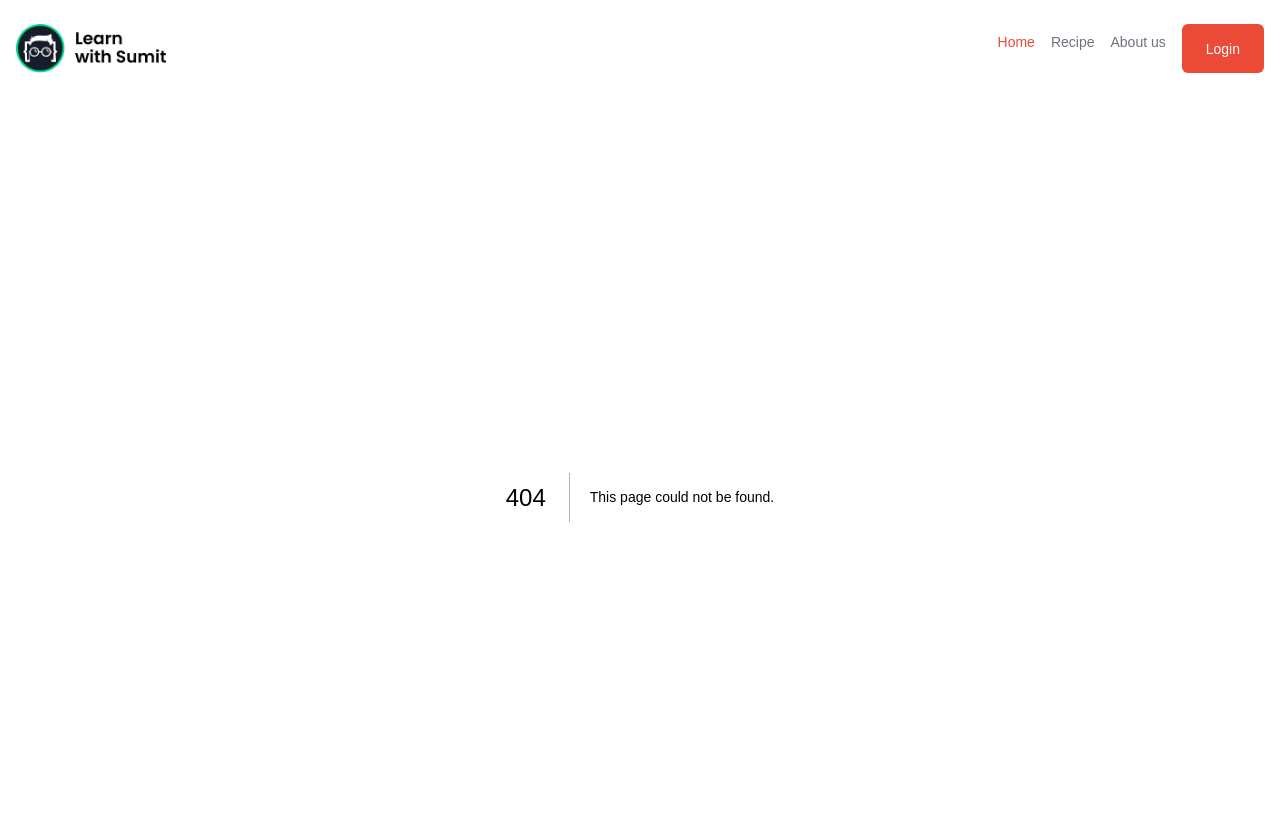
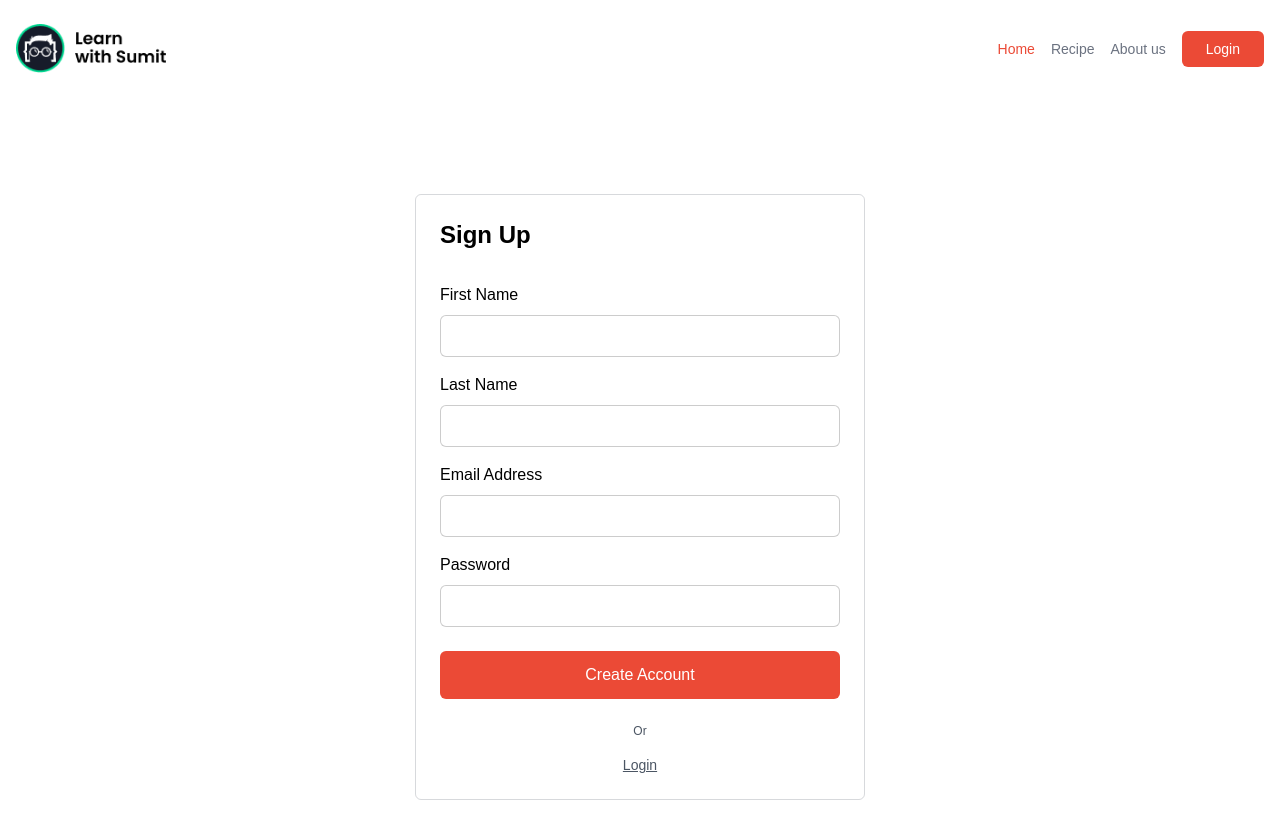
Before and after one commit to devhumayun/assignment-8, a Next.js app: page /register in a window 1280 px wide. Before the commit this address had no page. Shown: the top 838 px of the page. Built offline with nearby package versions, Linux system fonts and the light colour scheme.

Commit message:
login and register page create

```diff
--- /dev/null
+++ b/app/components/auth/LoginForm.jsx
@@ -0,0 +1,23 @@
+
+const LoginForm = () => {
+    return (
+        <form className="login-form">
+            <div>
+                <label htmlFor="email">Email Address</label>
+                <input type="email" name="email" id="email" />
+            </div>
+            <div>
+                <label htmlFor="password">Password</label>
+                <input type="password" name="password" id="password" />
+            </div>
+            <button
+                type="submit"
+                className="bg-[#eb4a36] py-3 rounded-md text-white w-full mt-4"
+            >
+                Login
+            </button>
+        </form>
+    )
+}
+
+export default LoginForm
--- /dev/null
+++ b/app/components/auth/RegisterForm.jsx
@@ -0,0 +1,31 @@
+
+const RegisterForm = () => {
+    return (
+        <form className="login-form">
+            <div>
+                <label htmlFor="fname">First Name</label>
+                <input type="text" name="fname" id="fname" />
+            </div>
+            <div>
+                <label htmlFor="lname">Last Name</label>
+                <input type="text" name="lname" id="lname" />
+            </div>
+            <div>
+                <label htmlFor="email">Email Address</label>
+                <input type="email" name="email" id="email" />
+            </div>
+            <div>
+                <label htmlFor="password">Password</label>
+                <input type="password" name="password" id="password" />
+            </div>
+            <button
+                type="submit"
+                className="bg-[#eb4a36] py-3 rounded-md text-white w-full mt-4"
+            >
+                Create Account
+            </button>
+        </form>
+    )
+}
+
+export default RegisterForm
--- a/app/components/header/Header.jsx
+++ b/app/components/header/Header.jsx
@@ -14,7 +14,7 @@
                         width={150}
                     />
                 </Link>
-                <ul className="flex gap-4 text-sm text-gray-500">
+                <ul className="flex gap-4 text-sm text-gray-500 items-center">
                     <li className="py-2 active">
                         <Link href="/">Home</Link>
                     </li>
--- /dev/null
+++ b/app/login/page.js
@@ -0,0 +1,24 @@
+import Link from "next/link";
+import LoginForm from "../components/auth/LoginForm";
+
+const LoginPage = () => {
+  return (
+    <main className="">
+      <section className="h-screen grid place-items-center">
+        <div className="max-w-[450px] w-full mx-auto p-6 border border-gray-700/20 rounded-md">
+          <h4 className="font-bold text-2xl">Sign in</h4>
+          <LoginForm />
+          <p className="text-center text-xs text-gray-600">Or</p>
+          <Link
+            href="/register"
+            className="underline text-sm mx-auto block text-gray-600 mt-4 text-center"
+          >
+            Create New Account
+          </Link>
+        </div>
+      </section>
+    </main>
+  );
+};
+
+export default LoginPage;
--- /dev/null
+++ b/app/register/page.js
@@ -0,0 +1,24 @@
+import Link from "next/link";
+import RegisterForm from "../components/auth/RegisterForm";
+
+const RegisterPage = () => {
+  return (
+    <main className="">
+      <section className="h-screen grid place-items-center">
+        <div className="max-w-[450px] w-full mx-auto p-6 border border-gray-700/20 rounded-md">
+          <h4 className="font-bold text-2xl">Sign Up</h4>
+          <RegisterForm />
+          <p className="text-center text-xs text-gray-600">Or</p>
+          <Link
+            href="/login"
+            className="underline text-sm mx-auto block text-gray-600 mt-4 text-center"
+          >
+            Login
+          </Link>
+        </div>
+      </section>
+    </main>
+  );
+};
+
+export default RegisterPage;
```
